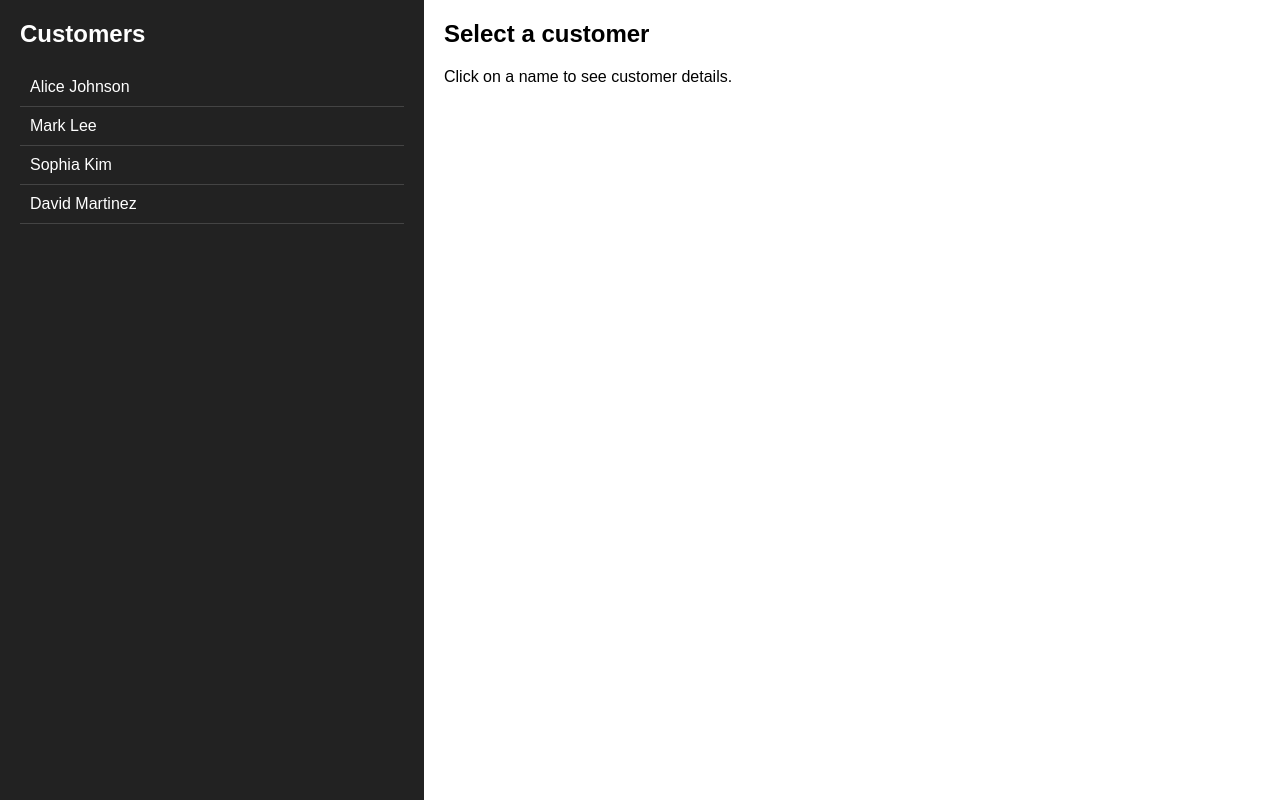
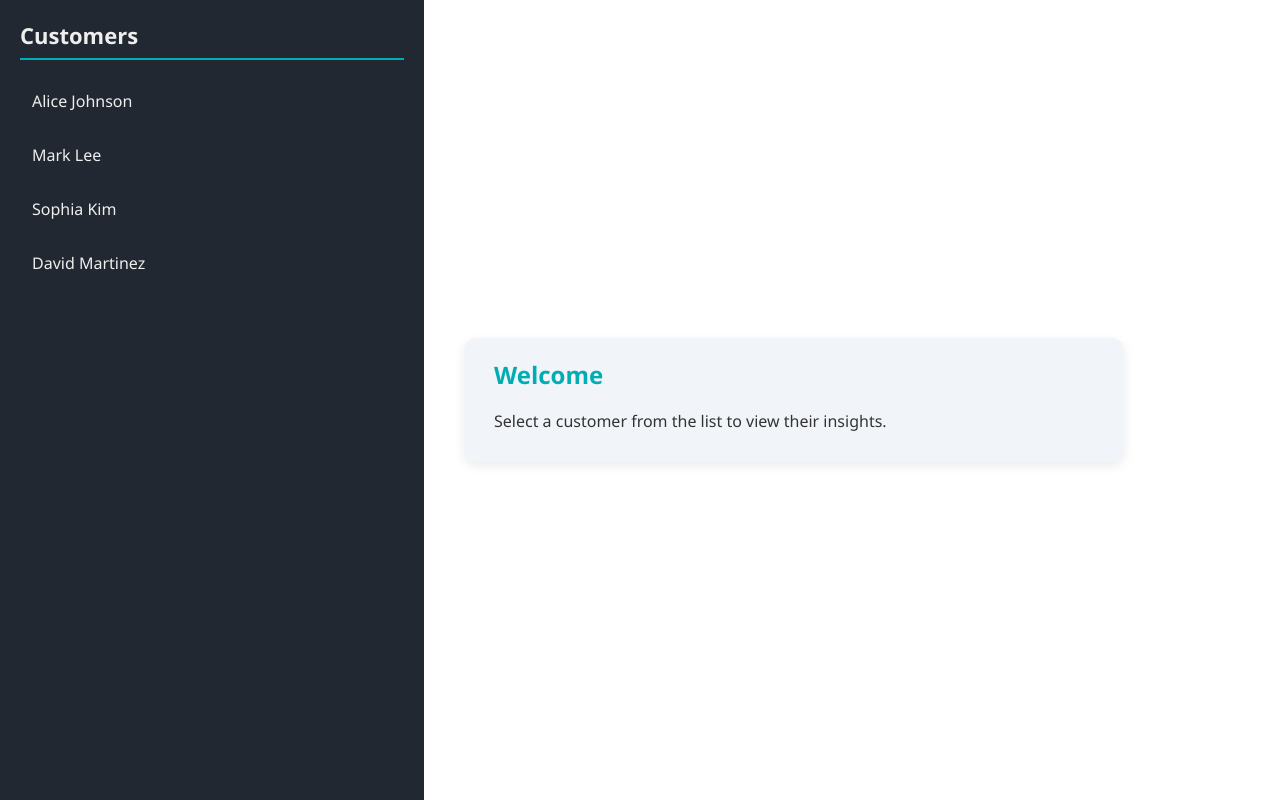
Before and after one commit to adamje0420-oss/SOLElink-Customer-Insights, a plain HTML site: page index.html in a window 1280 px wide. Drawn offline with Linux system fonts and the light colour scheme.

Commit message:
Update index.html

```diff
--- a/index.html
+++ b/index.html
@@ -5,42 +5,76 @@
   <title>SOLElink - Customer Insights</title>
   <style>
     body {
-      font-family: Arial, sans-serif;
+      font-family: 'Segoe UI', Tahoma, Geneva, Verdana, sans-serif;
       margin: 0;
       padding: 0;
       display: flex;
       height: 100vh;
-      background: #f4f4f9;
+      background: #f9fafc;
+      color: #333;
     }
+
+    /* Master (sidebar) */
     .master {
       width: 30%;
-      background: #222;
-      color: white;
+      background: #222831;
+      color: #eeeeee;
       padding: 20px;
       overflow-y: auto;
+      box-shadow: 2px 0 8px rgba(0, 0, 0, 0.1);
     }
     .master h2 {
       margin-top: 0;
+      font-size: 22px;
+      border-bottom: 2px solid #00adb5;
+      padding-bottom: 8px;
     }
     .customer {
-      padding: 10px;
-      border-bottom: 1px solid #444;
+      padding: 12px;
+      margin: 8px 0;
+      border-radius: 6px;
+      transition: 0.3s;
       cursor: pointer;
     }
     .customer:hover {
-      background: #333;
+      background: #00adb5;
+      color: #fff;
     }
+
+    /* Detail (main panel) */
     .detail {
       flex-grow: 1;
-      padding: 20px;
-      background: white;
+      padding: 40px;
+      background: #ffffff;
+      display: flex;
+      flex-direction: column;
+      justify-content: center;
+      align-items: flex-start;
     }
-    .detail h2 {
+    .detail-card {
+      background: #f1f5f9;
+      padding: 20px 30px;
+      border-radius: 12px;
+      box-shadow: 0 4px 12px rgba(0, 0, 0, 0.08);
+      max-width: 600px;
+      width: 100%;
+      transition: 0.3s;
+    }
+    .detail-card h2 {
       margin-top: 0;
+      color: #00adb5;
+    }
+    .detail-card p {
+      font-size: 16px;
+      margin: 10px 0;
+    }
+    .detail-card strong {
+      color: #222831;
     }
   </style>
 </head>
 <body>
+  <!-- Master (customer list) -->
   <div class="master">
     <h2>Customers</h2>
     <div class="customer" onclick="showDetails('Alice Johnson')">Alice Johnson</div>
@@ -48,9 +82,13 @@
     <div class="customer" onclick="showDetails('Sophia Kim')">Sophia Kim</div>
     <div class="customer" onclick="showDetails('David Martinez')">David Martinez</div>
   </div>
+
+  <!-- Detail (customer insights) -->
   <div class="detail" id="detailView">
-    <h2>Select a customer</h2>
-    <p>Click on a name to see customer details.</p>
+    <div class="detail-card">
+      <h2>Welcome</h2>
+      <p>Select a customer from the list to view their insights.</p>
+    </div>
   </div>
 
   <script>
@@ -58,32 +96,39 @@
       "Alice Johnson": {
         repairs: "3 shoe sole repairs",
         spending: "$120 total",
-        vendor: "Downtown Shoe Care"
+        vendor: "Downtown Shoe Care",
+        loyalty: "Gold Member"
       },
       "Mark Lee": {
         repairs: "2 heel replacements",
         spending: "$85 total",
-        vendor: "SoleFix Express"
+        vendor: "SoleFix Express",
+        loyalty: "Silver Member"
       },
       "Sophia Kim": {
         repairs: "5 sneaker cleanings",
         spending: "$200 total",
-        vendor: "FreshKicks Lab"
+        vendor: "FreshKicks Lab",
+        loyalty: "Platinum Member"
       },
       "David Martinez": {
         repairs: "1 leather restoration",
         spending: "$95 total",
-        vendor: "Luxury SoleWorks"
+        vendor: "Luxury SoleWorks",
+        loyalty: "New Customer"
       }
     };
 
     function showDetails(name) {
       const detail = customerData[name];
       document.getElementById("detailView").innerHTML = `
-        <h2>${name}</h2>
-        <p><strong>Most Common Repair:</strong> ${detail.repairs}</p>
-        <p><strong>Total Spending:</strong> ${detail.spending}</p>
-        <p><strong>Preferred Vendor:</strong> ${detail.vendor}</p>
+        <div class="detail-card">
+          <h2>${name}</h2>
+          <p><strong>Most Common Repair:</strong> ${detail.repairs}</p>
+          <p><strong>Total Spending:</strong> ${detail.spending}</p>
+          <p><strong>Preferred Vendor:</strong> ${detail.vendor}</p>
+          <p><strong>Loyalty Status:</strong> ${detail.loyalty}</p>
+        </div>
       `;
     }
   </script>
```
